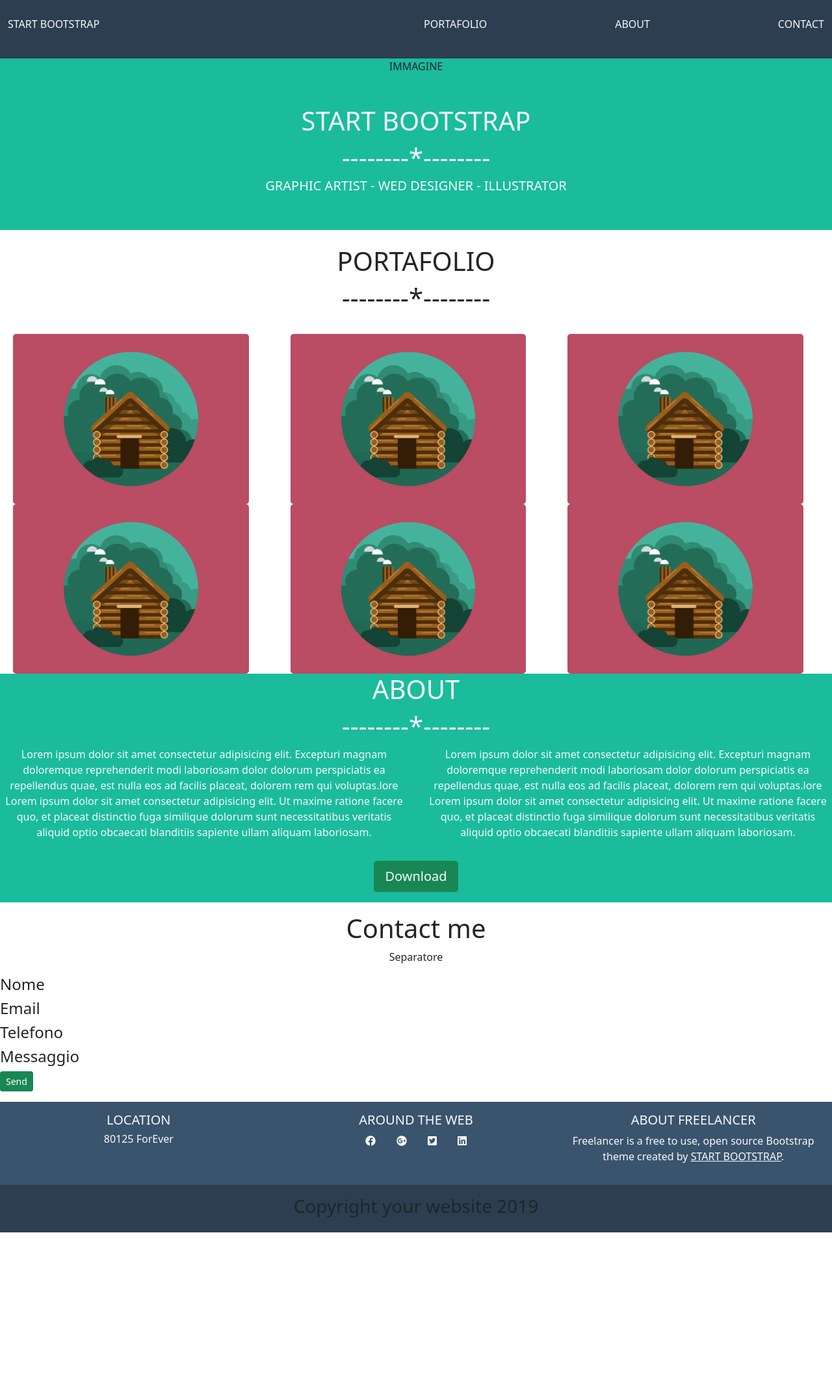
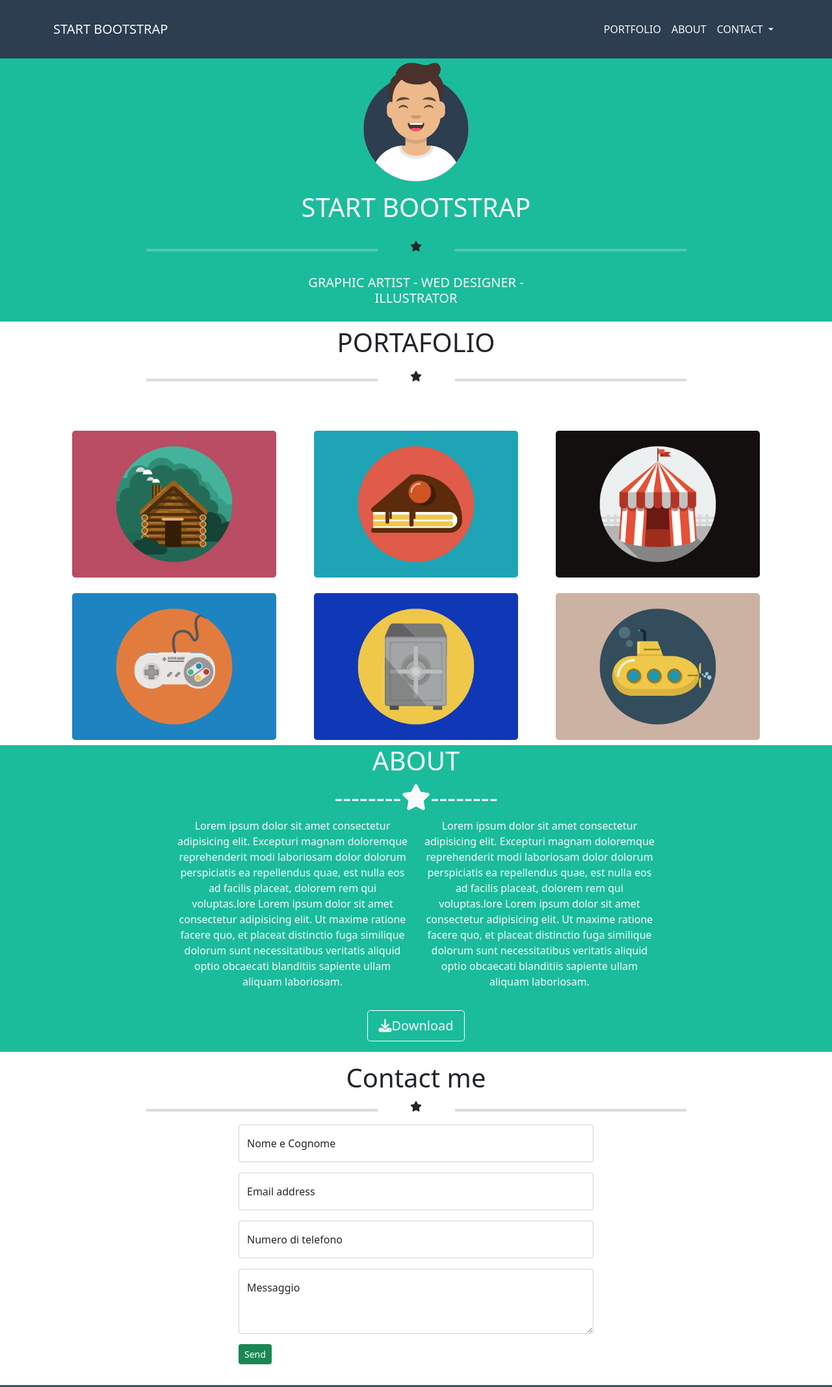
Before and after one commit to Th4Dude/html-css-bootstrap-freelancer, a plain HTML site: page index.html in a window 1280 px wide. Shown: the top 2135 px of the page at 65% size. Before the commit the page ends 1897 px from the top, so only its background shows below. Drawn offline with nearby package versions, Linux system fonts and the light colour scheme.

Commit message:
ultime modifiche

```diff
--- a/index.html
+++ b/index.html
@@ -6,33 +6,66 @@
     <meta http-equiv="X-UA-Compatible" content="IE=edge">
     <meta name="viewport" content="width=device-width, initial-scale=1.0">
     <title>Bootstrap</title>
-    <link rel="stylesheet" href="style.css">
+    <!-- Bootstrap -->
     <link href="https://cdn.jsdelivr.net/npm/bootstrap@5.0.2/dist/css/bootstrap.min.css" rel="stylesheet"
         integrity="sha384-EVSTQN3/azprG1Anm3QDgpJLIm9Nao0Yz1ztcQTwFspd3yD65VohhpuuCOmLASjC" crossorigin="anonymous">
+
+    <script src="https://cdn.jsdelivr.net/npm/bootstrap@5.3.0-alpha1/dist/js/bootstrap.bundle.min.js"
+        integrity="sha384-w76AqPfDkMBDXo30jS1Sgez6pr3x5MlQ1ZAGC+nuZB+EYdgRZgiwxhTBTkF7CXvN"
+        crossorigin="anonymous"></script>
+
+    <!-- Bootstrap -->
+
+    <!-- Fontawesome -->
     <link rel="stylesheet" href="https://cdnjs.cloudflare.com/ajax/libs/font-awesome/6.2.1/css/all.min.css"
         integrity="sha512-MV7K8+y+gLIBoVD59lQIYicR65iaqukzvf/nwasF0nqhPay5w/9lJmVM2hMDcnK1OnMGCdVK+iQrJ7lzPJQd1w=="
         crossorigin="anonymous" referrerpolicy="no-referrer" />
+    <!-- Fontawesome -->
+
+    <link rel="stylesheet" href="style.css">
+
 </head>
 
 <body>
 
     <!-- Header -->
 
-    <header class=" d-flex align-items-center">
-        <nav class="container-fluid">
-            <div class="row">
-                <div class="col text-light">START BOOTSTRAP</div>
-                <div class="col">
-                    <div class="sm d-block d-sm-none d-flex justify-content-end text-light">HAMBURGER</div>
-                    <ul class="list-unstyled d-none d-sm-block d-sm-flex justify-content-sm-between ">
-                        <li><a class="link-light text-decoration-none" href="">PORTAFOLIO</a></li>
-                        <li><a class="link-light text-decoration-none" href="">ABOUT</a></li>
-                        <li><a class="link-light text-decoration-none" href="">CONTACT</a></li>
+    <section class="navbar navbar-expand-md background_color_header">
+
+        <div class="container">
+            <a class="navbar-brand link-light" href="#">START BOOTSTRAP</a>
+            <button class="navbar-toggler bianco" type="button" data-bs-toggle="collapse"
+                data-bs-target="#navbarSupportedContent" aria-controls="navbarSupportedContent" aria-expanded="false"
+                aria-label="Toggle navigation">
+                <span class="navbar-toggler-icon link-light"><i class="fa-solid fa-bars"></i></span>
+            </button>
+            <div class="collapse navbar-collapse" id="navbarSupportedContent">
+                <ul class="navbar-nav ms-auto mb-2 mb-lg-0">
+                    <li class="nav-item">
+                        <a class="nav-link link-light" href="#">PORTFOLIO</a>
+                    </li>
+                    <li class="nav-item">
+                        <a class="nav-link link-light" href="#">ABOUT</a>
+                    </li>
+                    <li class="nav-item dropdown">
+                        <a class="nav-link dropdown-toggle link-light" href="#" role="button" data-bs-toggle="dropdown"
+                            aria-expanded="false">
+                            CONTACT
+                        </a>
+                        <ul class="dropdown-menu">
+                            <li><a class="dropdown-item" href="#">Action</a></li>
+                            <li><a class="dropdown-item" href="#">Another action</a></li>
+                            <li>
+                                <hr class="dropdown-divider">
+                            </li>
+                            <li><a class="dropdown-item" href="#">Something else here</a></li>
+                        </ul>
+                    </li>
                 </ul>
             </div>
         </div>
-        </nav>
-    </header>
+
+    </section>
 
     <!-- Header -->
 
@@ -44,14 +77,29 @@
 
         <section class="section_01">
 
-            <div class="row">
-                <div class=" col-12 d-flex justify-content-center">
-                    <!-- <img class="img-sect-01 " src="img/avatar.svg" alt=""> -->IMMAGINE
+            <div class="container">
+                <div class="row justify-content-center">
+                    <div class=" col col-md-8 col-xl-4  d-flex justify-content-center">
+                        <img class="img-sect-01 " src="img/avatar.svg" alt="">
                     </div>
-                <div class="col-12 text-center py-5 ">
+                    <div class="col-12 text-center py-3 ">
                         <h1 class="text-light">START BOOTSTRAP</h1>
-                    <h1 class="text-light">--------*--------</h1>
+                    </div>
+                    <div class="col-4">
+                        <hr class="border border-light border-2 opacity-50">
+                    </div>
+                    <div class="col-1">
+                        <p class="text-center"><i class="fa-solid fa-star"></i></p>
+                    </div>
+                    <div class="col-4">
+                        <hr class="border border-light border-2 opacity-50">
+                    </div>
+                    <div class="col-4 text-center py-3 ">
                         <h5 class="text-light">GRAPHIC ARTIST - WED DESIGNER - ILLUSTRATOR</h5>
+                    </div>
+
+
+
                 </div>
             </div>
 
@@ -63,25 +111,40 @@
 
         <section class="section_02">
 
-            <div class="row text-center">
-                <div class="col-12 py-4">
+            <div class="container">
+
+                <div class="row text-center justify-content-center">
+
+                    <div class="col-12 py-2">
                         <h1>PORTAFOLIO</h1>
-                    <h1>--------*--------</h1>
                     </div>
-                <div class="row d-flex">
+                    <div class="col-4">
+                        <hr class="border border-secondary border-2 opacity-50">
+                    </div>
+                    <div class="col-1">
+                        <p class="text-center"><i class="fa-solid fa-star"></i></p>
+                    </div>
+                    <div class="col-4">
+                        <hr class="border border-secondary border-2 opacity-50">
+                    </div>
+
+                    <div class="row d-flex gy-4 py-2">
                         <div class="col-12 col-md-6 col-xl-4 "><img class="img-sect-02 rounded-3" src="img/cabin.png"
                                 alt=""></div>
-                    <div class="col-12 col-md-6 col-xl-4 "><img class="img-sect-02 rounded-3" src="img/cabin.png"
+                        <div class="col-12 col-md-6 col-xl-4 "><img class="img-sect-02 rounded-3" src="img/cake.png"
                                 alt=""></div>
-                    <div class="col-12 col-md-6 col-xl-4 "><img class="img-sect-02 rounded-3" src="img/cabin.png"
+                        <div class="col-12 col-md-6 col-xl-4 "><img class="img-sect-02 rounded-3" src="img/circus.png"
                                 alt=""></div>
-                    <div class="col-12  col-md-6 col-xl-4"><img class="img-sect-02 rounded-3" src="img/cabin.png"
+                        <div class="col-12 col-md-6 col-xl-4"><img class="img-sect-02 rounded-3" src="img/game.png"
                                 alt=""></div>
-                    <div class="col-12  col-md-6 col-xl-4"><img class="img-sect-02 rounded-3" src="img/cabin.png"
+                        <div class="col-12 col-md-6 col-xl-4"><img class="img-sect-02 rounded-3" src="img/safe.png"
                                 alt=""></div>
-                    <div class="col-12  col-md-6 col-xl-4"><img class="img-sect-02 rounded-3" src="img/cabin.png"
+                        <div class="col-12 col-md-6 col-xl-4"><img class="img-sect-02 rounded-3" src="img/submarine.png"
                                 alt=""></div>
                     </div>
+
+                </div>
+
             </div>
 
         </section>
@@ -92,23 +155,27 @@
 
         <section class="section_03 ">
 
+            <div class="container">
+
                 <div class="row text-center link-light ">
+
                     <h1>ABOUT</h1>
-                <h1>--------*--------</h1>
+                    <h1>--------<i class="fa-solid fa-star"></i>--------</h1>
                 </div>
-
                 <div class="row text-center justify-content-center">
-                <div class="col-12 col-md-6 link-light ">
+                    <div class="col-12 col-md-6 col-xl-4 link-light ">
                         <p>Lorem ipsum dolor sit amet consectetur adipisicing elit. Excepturi magnam doloremque
-                        reprehenderit modi laboriosam dolor dolorum perspiciatis ea repellendus quae, est nulla eos ad
+                            reprehenderit modi laboriosam dolor dolorum perspiciatis ea repellendus quae, est nulla eos
+                            ad
                             facilis placeat, dolorem rem qui voluptas.lore Lorem ipsum dolor sit amet consectetur
                             adipisicing elit. Ut maxime ratione facere quo, et placeat distinctio fuga similique dolorum
                             sunt necessitatibus veritatis aliquid optio obcaecati blanditiis sapiente ullam aliquam
                             laboriosam.</p>
                     </div>
-                <div class="col-12 col-md-6 link-light">
+                    <div class="col-12 col-md-6 col-xl-4 link-light">
                         <p>Lorem ipsum dolor sit amet consectetur adipisicing elit. Excepturi magnam doloremque
-                        reprehenderit modi laboriosam dolor dolorum perspiciatis ea repellendus quae, est nulla eos ad
+                            reprehenderit modi laboriosam dolor dolorum perspiciatis ea repellendus quae, est nulla eos
+                            ad
                             facilis placeat, dolorem rem qui voluptas.lore Lorem ipsum dolor sit amet consectetur
                             adipisicing elit. Ut maxime ratione facere quo, et placeat distinctio fuga similique dolorum
                             sunt necessitatibus veritatis aliquid optio obcaecati blanditiis sapiente ullam aliquam
@@ -116,8 +183,12 @@
                     </div>
                 </div>
                 <div class="row text-center py-3">
-                <div><button type="button" class="btn btn-success btn-lg link-light ">Download</button></div>
+                    <div><button type="button" class="button_01 btn btn-lg link-light "><i
+                                class="fa-solid fa-download"></i>Download</button></div>
                 </div>
+
+            </div>
+
         </section>
 
         <!-- Section-03 -->
@@ -125,15 +196,37 @@
         <!-- Section-04 -->
 
         <section class="section_04">
-            <div class="row py-3 ">
+            <div class="container">
+                <div class="row justify-content-center py-3 ">
                     <h1 class="text-center">Contact me</h1>
-                <p class="text-center">Separatore</p>
-                <div>
-                    <h4>Nome</h4>
-                    <h4>Email</h4>
-                    <h4>Telefono</h4>
-                    <h4>Messaggio</h4>
-                    <div><button type="button" class="btn btn-success btn-sm">Send</button></div>
+                    <div class="col-4">
+                        <hr class="border border-secondary border-2 opacity-50">
+                    </div>
+                    <div class="col-1">
+                        <p class="text-center"><i class="fa-solid fa-star"></i></p>
+                    </div>
+                    <div class="col-4">
+                        <hr class="border border-secondary border-2 opacity-50">
+                    </div>
+                    <div class="col-6 ">
+                        <div class="form-floating mb-3">
+                            <input type="name" class="form-control" id="floatingInput" placeholder="name@example.com">
+                            <label for="floatingInput">Nome e Cognome</label>
+                          </div>
+                          <div class="form-floating mb-3">
+                            <input type="email" class="form-control" id="floatingInput" placeholder="name@example.com">
+                            <label for="floatingInput">Email address</label>
+                          </div>
+                          <div class="form-floating mb-3">
+                            <input type="telefono" class="form-control" id="floatingInput" placeholder="name@example.com">
+                            <label for="floatingInput">Numero di telefono</label>
+                          </div>
+                          <div class="form-floating">
+                            <textarea class="form-control" placeholder="Leave a comment here" id="floatingTextarea2" style="height: 100px"></textarea>
+                            <label for="floatingTextarea2">Messaggio</label>
+                          </div>
+                        <div class="py-3"><button type="button" class="btn btn-success btn-sm ">Send</button></div>
+                    </div>
                 </div>
             </div>
         </section>
@@ -152,7 +245,7 @@
 
         <section class="section_05">
 
-            <div class="container-fluid  py-3 text-light">
+            <div class="container  py-3 text-light">
                 <div class="row d-flex justify-content-center text-center">
                     <div class="col-12 col-md-4">
                         <h5>LOCATION</h5>
@@ -186,9 +279,9 @@
 
         <!-- Section-06 -->
 
-        <div class="section_06">
-            <div class="container-fluid py-3">
-                <h3 class="text-center">Copyright your website 2019</h3>
+        <div class="section_06 text-light">
+            <div class="container py-3">
+                <h3 class="text-center">Copyright your website 2023</h3>
             </div>
         </div>
 
--- a/style.css
+++ b/style.css
@@ -1,6 +1,6 @@
 /* --------------Header------------ */
 
-header {
+.background_color_header {
     background-color: #2c3e50;
     height: 5.625rem;
 }
@@ -22,6 +22,17 @@ header {
     width: 90%;
 }
 
+
+.button_01{
+ border: 1px solid white;
+ background-color: #1abc9c;
+}
+
+.linea_sotto{
+    border-bottom: .0625rem solid lightgray;
+}
+
+
 /* --------------Main-------------- */
 
 /* --------------Footer------------ */
```
Lines whose indentation alone changed are shown as unchanged.
